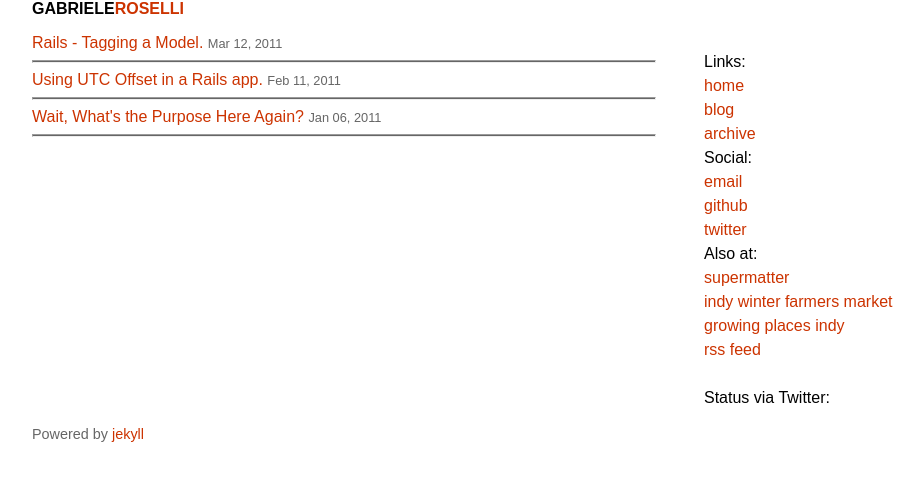
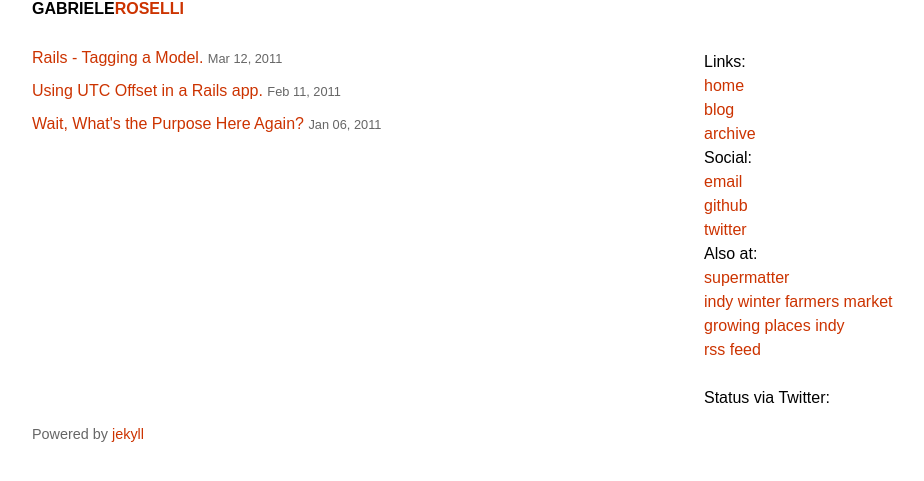
Before and after one commit to gabroselli/gabroselli.github.io, a Jekyll site: the page built from archive.html, in a window 1280 px wide. Shown: the top 481 px of the page, without its empty margins (128-1052 px from the left). Built offline with Jekyll 4.4.1, drawn with Linux system fonts in a browser that asks for light colours.

Commit message:
New blog post

```diff
--- a/archive.html
+++ b/archive.html
@@ -4,5 +4,9 @@ title: Home
 ---
 
     {% for post in site.posts %}
-		<a href="{{ post.url }}">{{ post.title }}</a> <span class="date">{{post.date | date: "%b %d, %Y"}}</span><hr>
-    {% endfor %}
+	<div class="archive">
+		<ul>
+			<li><a href="{{ post.url }}">{{ post.title }}</a> <span class="date">{{post.date | date: "%b %d, %Y"}}</span></li>
+		</ul>
+   </div>
+ {% endfor %}
--- a/stylesheets/default.css
+++ b/stylesheets/default.css
@@ -84,6 +84,10 @@ ul {
 	line-height:1.5em;
 }
 
+.archive ul {
+	line-height:1em;
+}
+
 .highlight {
 	padding: 0 0 0 5px;
 	font-size:0.85em;
```
